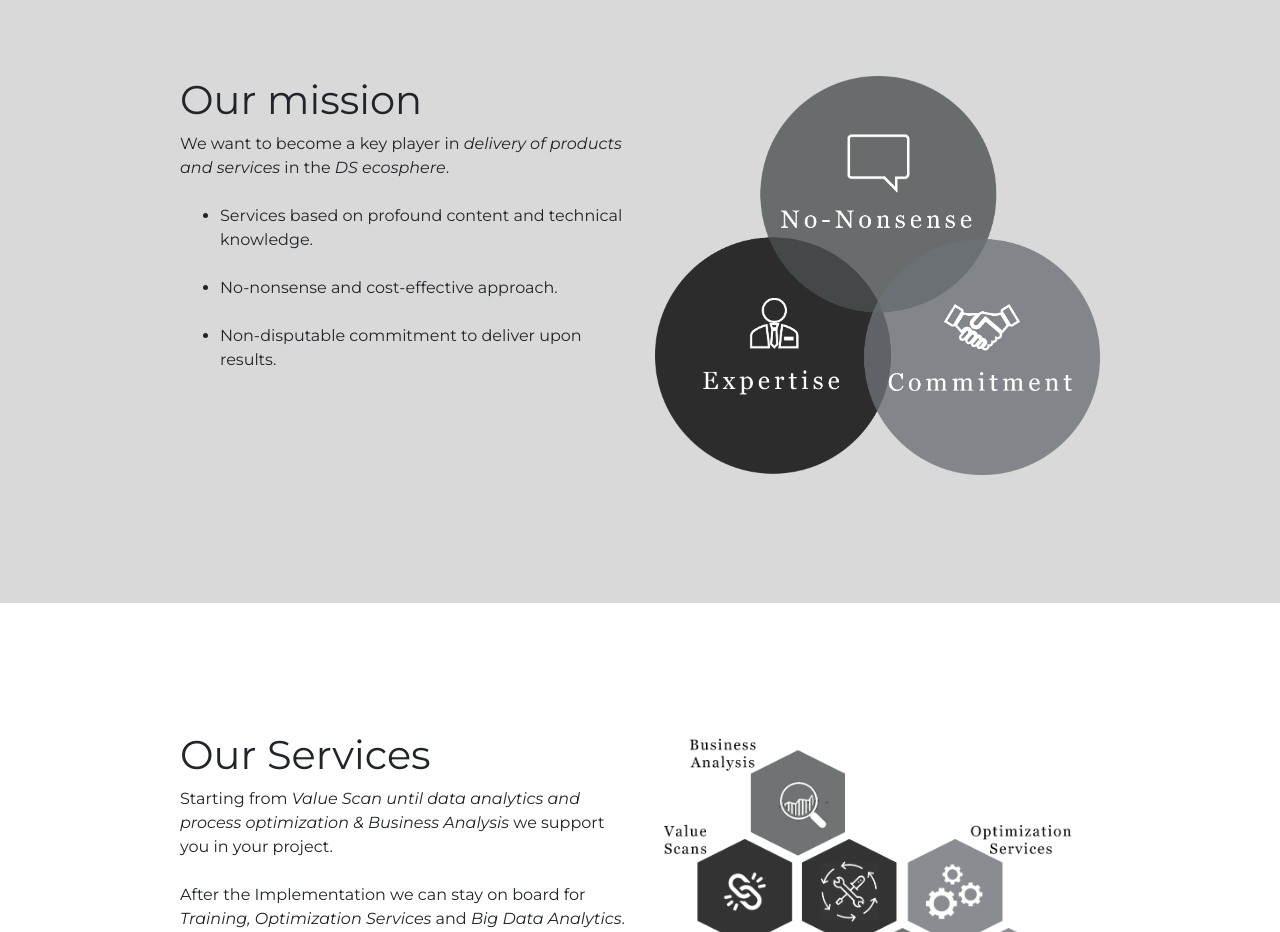
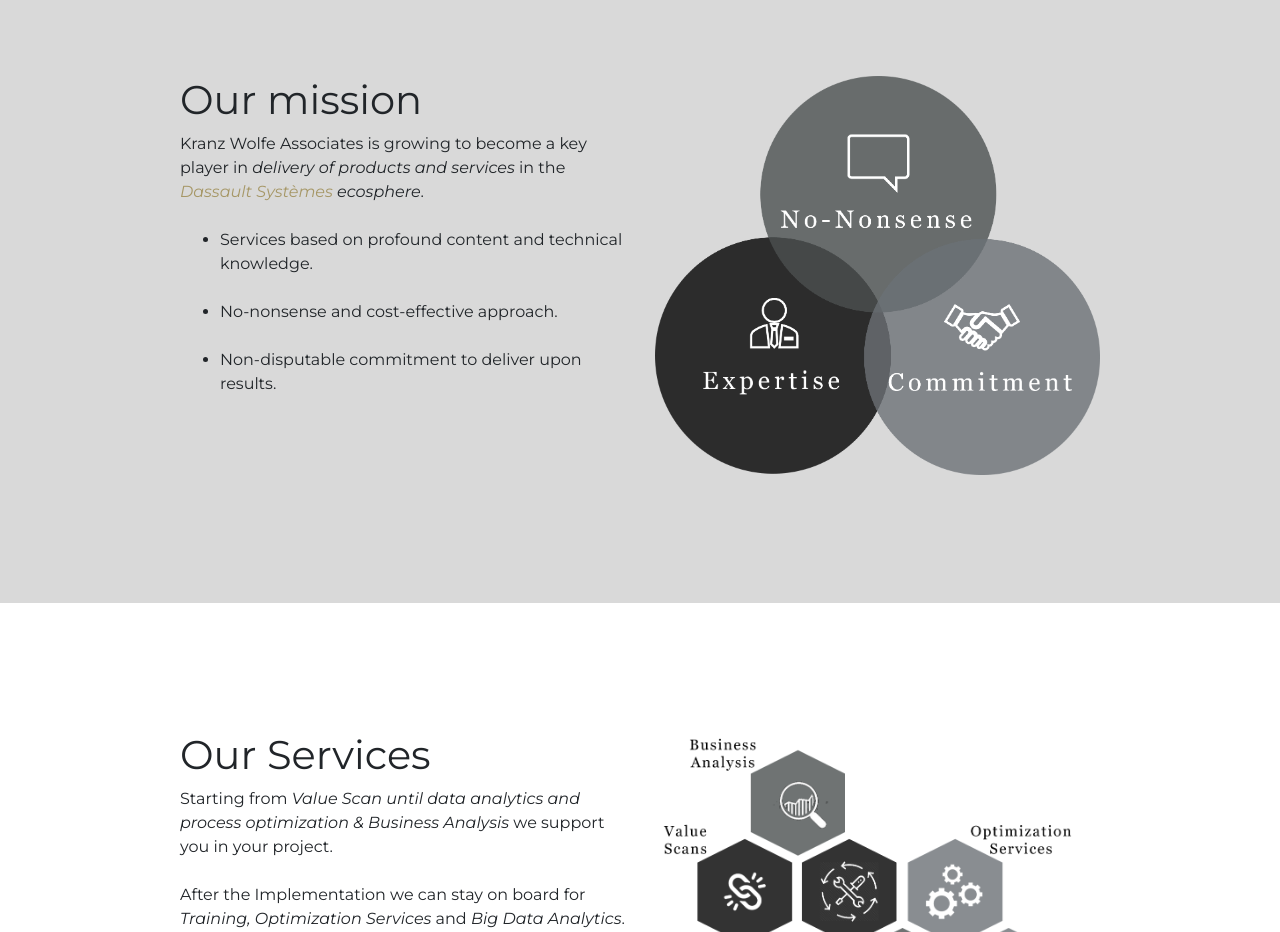
Before and after one commit to kranz-wolfe-associates/kranzwolfe.com, a website: page index.html in a window 1280 px wide. Shown: the part 1620-2552 px from the top of the page. Drawn offline with nearby package versions, Linux system fonts and the light colour scheme; files that its build step writes are made by us from their sources.

Commit message:
text is now in line with mockup v8

```diff
--- a/index.html
+++ b/index.html
@@ -113,7 +113,7 @@
             <div class="row justify-content-center">
                 <div class="col-lg-5 text-left">
                     <h1 class="mt-0">Our mission</h1>
-                    <p class="mb-4">We want to become a key player in <em>delivery of products and services</em> in the <em>DS ecosphere</em>.</p>
+                    <p class="mb-4">Kranz Wolfe Associates is growing  to become a key player in <em>delivery of products and services</em> in the <em><a href="https://www.3ds.com">Dassault Systèmes</a> ecosphere</em>.</p>
                     <ul class="mb-4">
                         <li class="mb-4">Services based on profound content and technical knowledge.</li>
                         <li class="mb-4">No-nonsense and cost-effective approach.</li>
```
